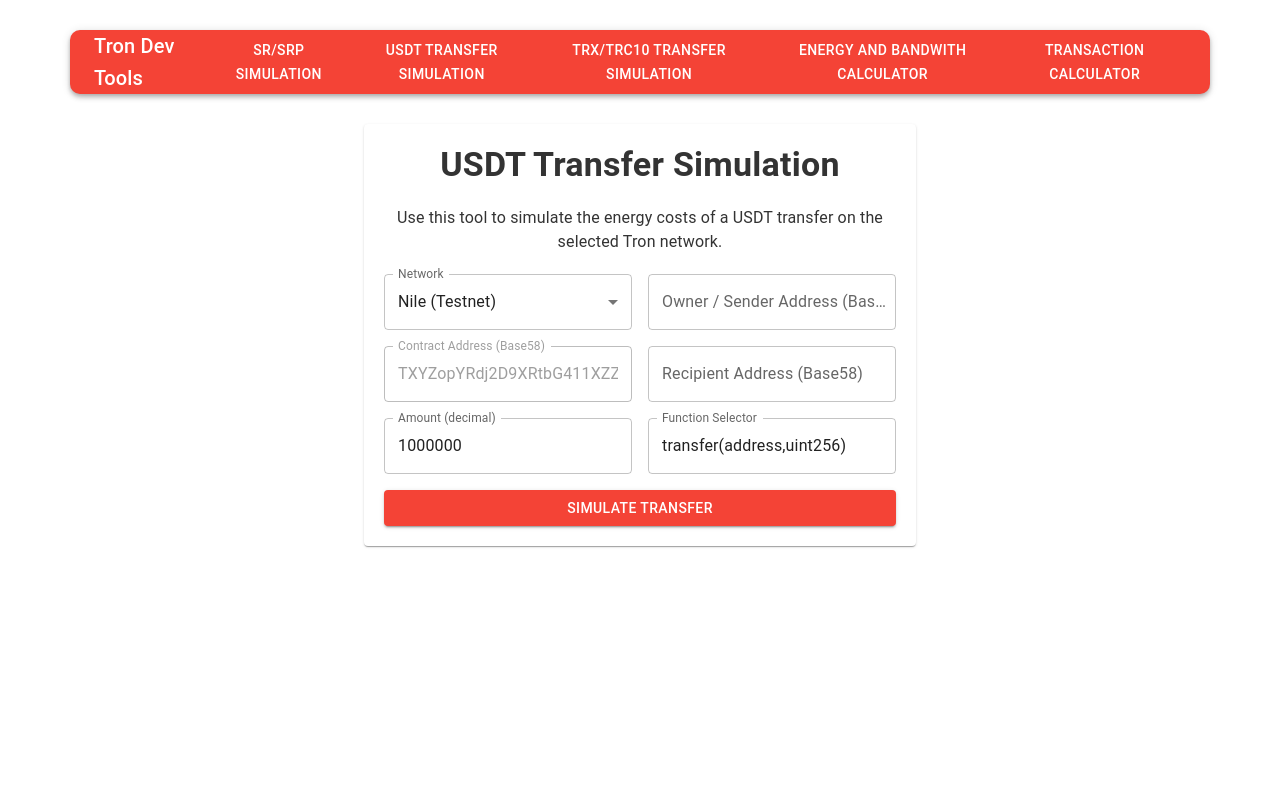
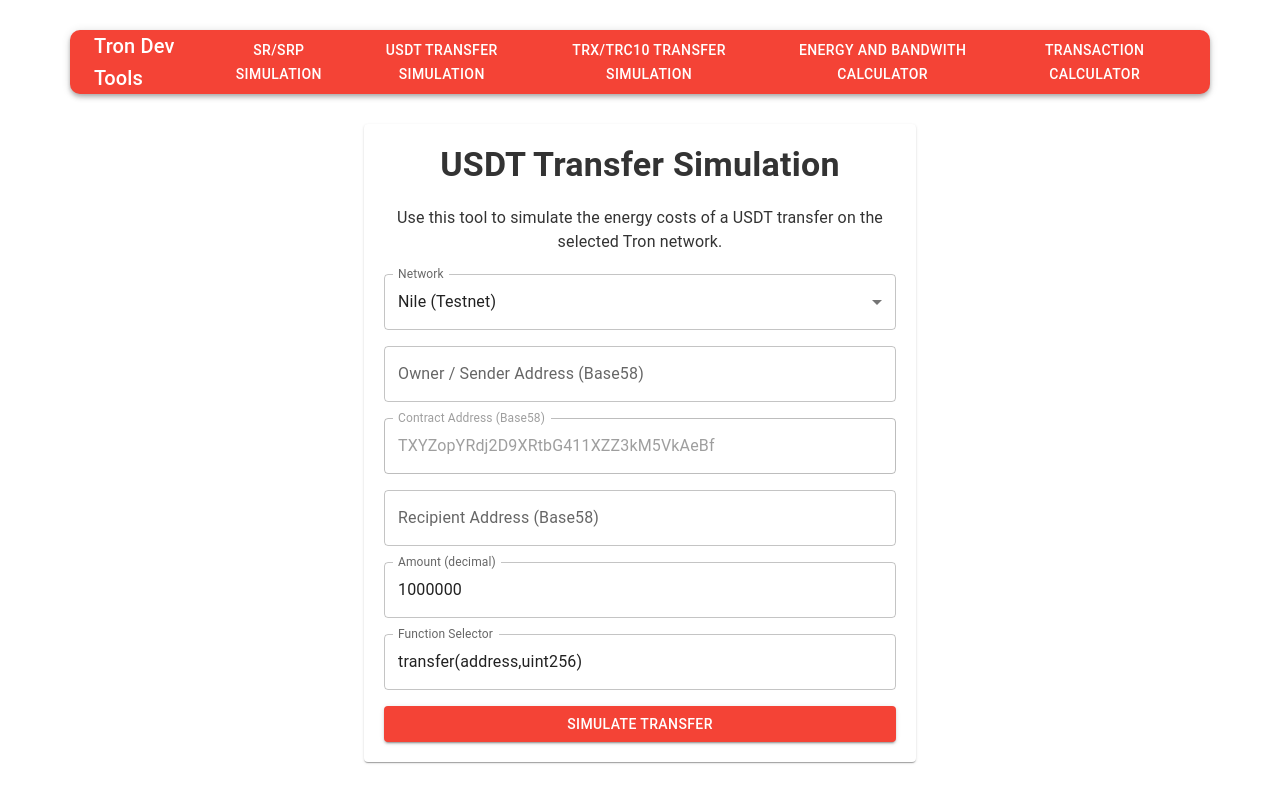
Before and after one commit to aziz1975/tron-dev-tools, a Next.js app: page /usdt-transfer-simulation in a window 1280 px wide. Built offline with nearby package versions, Linux system fonts and the light colour scheme.

Commit message:
ui changes

```diff
--- a/app/sr-simulation/SRSimulation.tsx
+++ b/app/sr-simulation/SRSimulation.tsx
@@ -191,7 +191,7 @@
 
   return (
     <Container className="container" maxWidth="md">
-      <Card style={{ maxWidth: '600px', margin: 'auto', backgroundColor: 'white' }}>
+      <Card style={{ maxWidth: '800px', margin: 'auto', backgroundColor: 'white' }}>
         <CardContent>
           <Typography variant="h4" style={{ color: "#333", textAlign: "center", marginBottom: "20px", fontWeight: "bold" }}>
             SR / SRP Rewards Simulator
--- a/app/usdt-transfer-simulation/UsdtTransferSimulation.tsx
+++ b/app/usdt-transfer-simulation/UsdtTransferSimulation.tsx
@@ -164,8 +164,8 @@
           Use this tool to simulate the energy costs of a USDT transfer on the selected Tron network.
         </Typography>
         <form onSubmit={handleSubmit}>
-          <Grid container spacing={2}>
-            <Grid item xs={12} sm={6}>
+          <Grid container spacing={2} direction="column">
+            <Grid item xs={12}>
               <TextField
                 label="Network"
                 select
@@ -179,7 +179,7 @@
                 <MenuItem value="Mainnet">Mainnet</MenuItem>
               </TextField>
             </Grid>
-            <Grid item xs={12} sm={6}>
+            <Grid item xs={12}>
               <TextField
                 label="Owner / Sender Address (Base58)"
                 value={ownerAddress}
@@ -189,7 +189,7 @@
                 placeholder="Your Tron address (e.g. TVD...)"
               />
             </Grid>
-            <Grid item xs={12} sm={6}>
+            <Grid item xs={12}>
               <TextField
                 label="Contract Address (Base58)"
                 value={contractAddress}
@@ -200,7 +200,7 @@
                 disabled
               />
             </Grid>
-            <Grid item xs={12} sm={6}>
+            <Grid item xs={12}>
               <TextField
                 label="Recipient Address (Base58)"
                 value={recipientAddress}
@@ -210,7 +210,7 @@
                 placeholder="e.g. TQGfKPHs3AwiBT44ibkCU64u1G4ttojUXU"
               />
             </Grid>
-            <Grid item xs={12} sm={6}>
+            <Grid item xs={12}>
               <TextField
                 label="Amount (decimal)"
                 value={amount}
@@ -220,7 +220,7 @@
                 placeholder="1000000 (for 1 USDT if decimals=6)"
               />
             </Grid>
-            <Grid item xs={12} sm={6}>
+            <Grid item xs={12}>
               <TextField
                 label="Function Selector"
                 value={functionSelector}
@@ -246,7 +246,6 @@
           <Box sx={{ mt: 2 }}>
             <Card sx={{ padding: 2 }} className="bg-green-50">
               <CardContent>
-                {/* <Typography variant="h6" className="font-bold">Simulation Result:</Typography> */}
                 <Grid container spacing={2} sx={{ mt: 1 }}>
                   <Table>
                     <TableHead>
```
